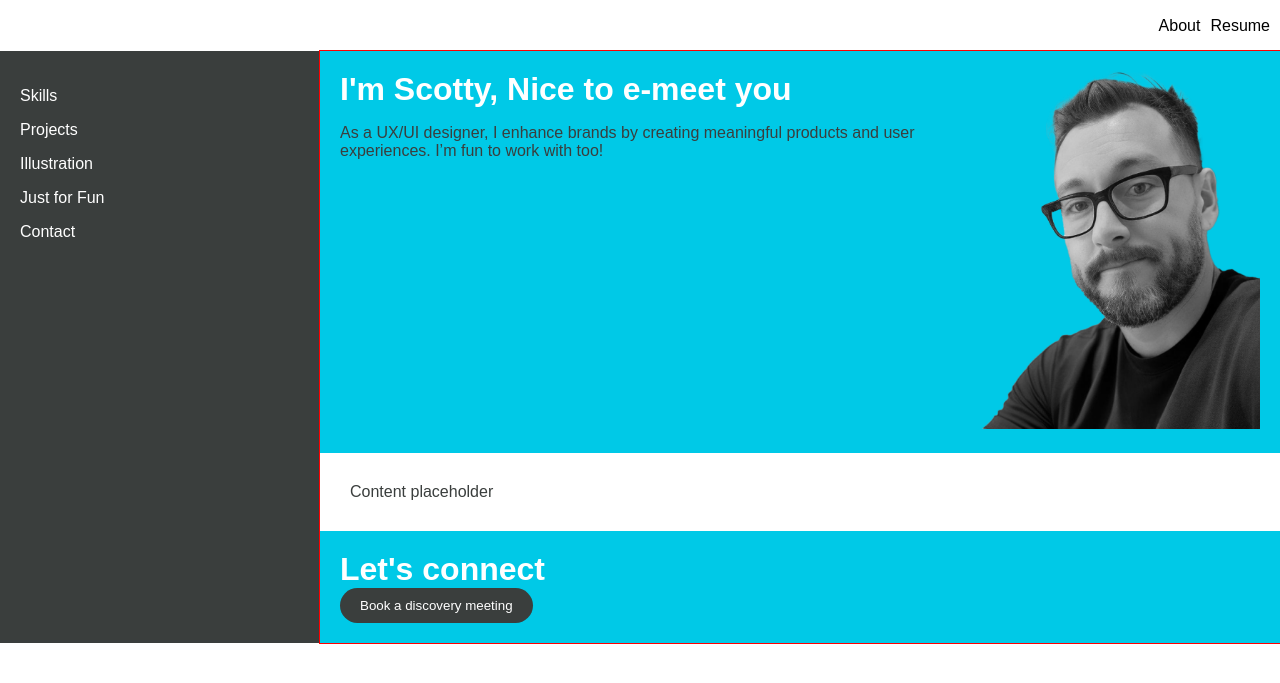
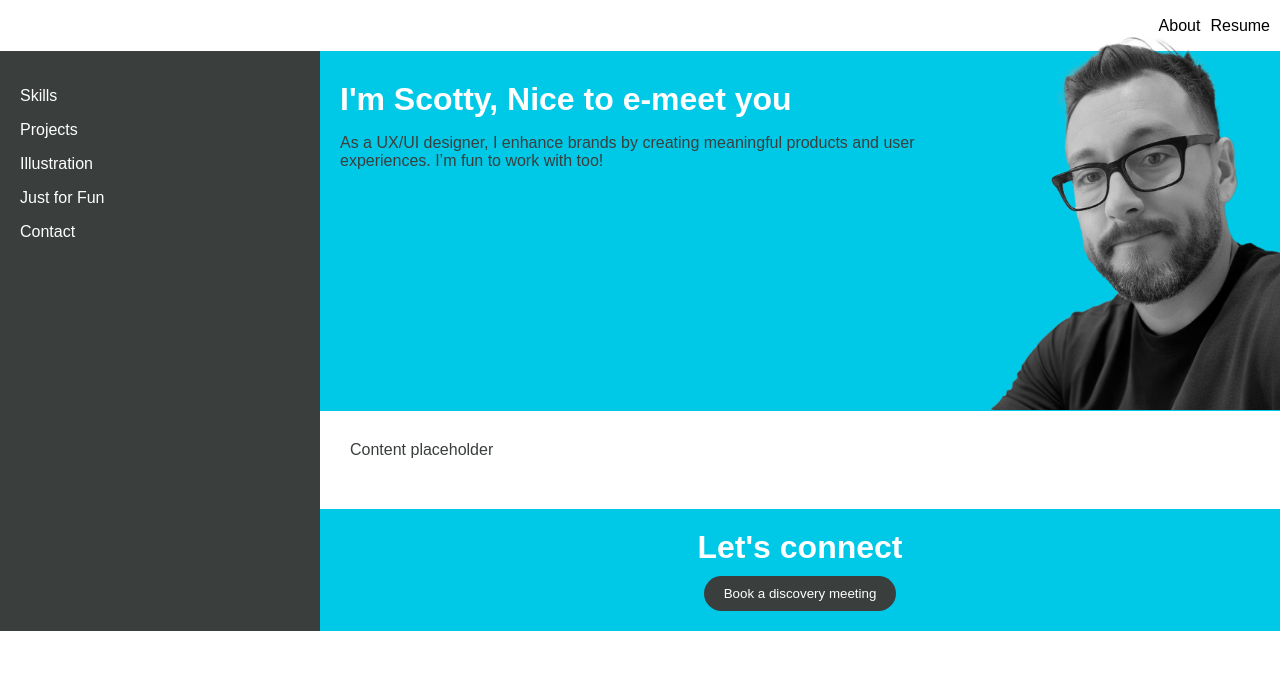
Before and after one commit to goodforscotty/UX_UI_HW_17, a plain HTML site: page index.html in a window 1280 px wide. Shown: the part 51-734 px from the top of the page. Drawn offline with Linux system fonts and the light colour scheme.

Commit message:
Final before submission

```diff
--- a/CSS/style.css
+++ b/CSS/style.css
@@ -66,24 +66,29 @@ nav ul {
 .column-two {
     width: 75%;
     background-color: #00c9e7;
-    outline: 1px solid red;
+   /* outline: 1px solid red;*/
 }
 
 .hero-section {
     display: flex;
-    padding: 10px;
+
 }
 
 .text-section {
   /*  flex: 1; */
-    padding: 10px;
+  padding-top: 30px;
+  padding-left:
+20px;
     background-color: #00c9e7;
     color: white;
+
 }
 
 .image-section {
   /*  flex: 1; */
-    padding: 10px;
+
+    margin-bottom: -3px;
+    margin-top: -15px;
 }
 
 h1 {
@@ -111,12 +116,13 @@ button {
     border: none;
     padding: 10px 20px;
     border-radius: 25px;
+    margin-top: 10px;
 }
 
 .paragraph-section {
     background-color: white;
-   display: flex;
-    justify-content: space-between;
+ /*   display: flex;
+    justify-content: space-between;*/
     padding: 20px;
 }
 
@@ -127,8 +133,11 @@ button {
 }
 
 .footer-content {
+    display: flex;
     padding: 20px;
-    align-items: center;
+    flex-direction: column;
+  align-items: center;
+  justify-content: center;
 }
 
 .footer-list {
--- a/index.html
+++ b/index.html
@@ -1,7 +1,7 @@
 <!DOCTYPE html>
 <html>
 <head>
-    <link rel="stylesheet" href="css/style.css">
+    <link rel="stylesheet" href="CSS/style.css">
    </head>
 <body>
     <section class="topLogoSection">
```
